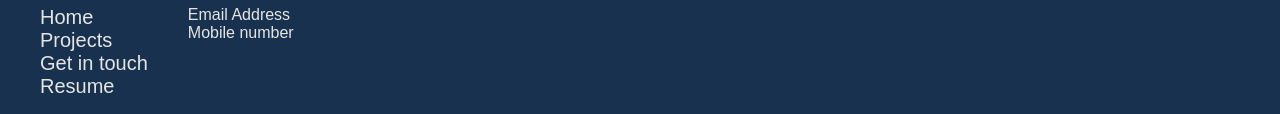
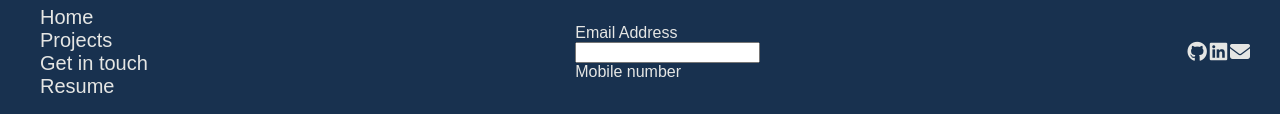
Before and after one commit to liamwoody25/liamwoody25.github.io.1, a plain HTML site: page liamwoody25.github.io.1/index.html in a window 1280 px wide. Shown: the part 851-965 px from the top of the page. Drawn offline with Linux system fonts and the light colour scheme; a web font is replaced by a local one.

Commit message:
Add files via upload

```diff
--- a/liamwoody25.github.io.1/index.html
+++ b/liamwoody25.github.io.1/index.html
@@ -5,6 +5,7 @@
     <meta name="viewport" content="width=device-width, initial-scale=1.0">
     <link rel="preconnect" href="https://fonts.googleapis.com">
     <link rel="preconnect" href="https://fonts.gstatic.com" crossorigin>
+    <link rel="stylesheet" href="https://cdnjs.cloudflare.com/ajax/libs/font-awesome/6.5.2/css/all.min.css" integrity="sha512-SnH5WK+bZxgPHs44uWIX+LLJAJ9/2PkPKZ5QiAj6Ta86w+fsb2TkcmfRyVX3pBnMFcV7oQPJkl9QevSCWr3W6A==" crossorigin="anonymous" referrerpolicy="no-referrer" />
     <link href="https://fonts.googleapis.com/css2?family=Reddit+Mono:wght@200..900&display=swap" rel="stylesheet">
     <link rel="stylesheet" type="text/css" href="./public/css/style.css">
     <title>Liam Woodwards Portfolio</title>
@@ -99,7 +100,7 @@
     </section>
     <footer class="footer-section">
         <div class="info-container">
-            <ul class="info-left">
+            <ul>
                 <a href="#"><li>Home</li></a>
                 <a href="#"><li>Projects</li></a>
                 <a href="#"><li>Get in touch</li></a>
@@ -107,11 +108,19 @@
             </ul>
             <div class="Contact">
                 <ul>
-                    <li>Email Address</li>
+                    <li>Email Address</li><input type="email" name="email" id="">
                     <li>Mobile number</li>
                 </ul>
             </div>
+            <div class="icons">
+                <ul>
+                   <a href=""><i class="fa-brands fa-github"></i></a>
+                   <a href=""><i class="fa-brands fa-linkedin"></i></a>
+                   <a href=""><i class="fa-solid fa-envelope"></i></a>
+                </ul>
+            </div>
         </div>
+
     </footer>
 </body>
 </html>
--- a/liamwoody25.github.io.1/public/css/style.css
+++ b/liamwoody25.github.io.1/public/css/style.css
@@ -173,14 +173,22 @@ li{
 
 .footer-section{
     background-color: #18314F;
-    display: flex;
+    padding-right:30px ;
+
 }
 
 .info-container{
     display: flex;
-    justify-content: space-around;
+    justify-content: space-between;
+    align-items: center;
 }
 
 .Contact{
     color: #E5E6E4;
 }
+
+
+.icons{
+    gap: 10px;
+    font-size: 10px;
+}
```
